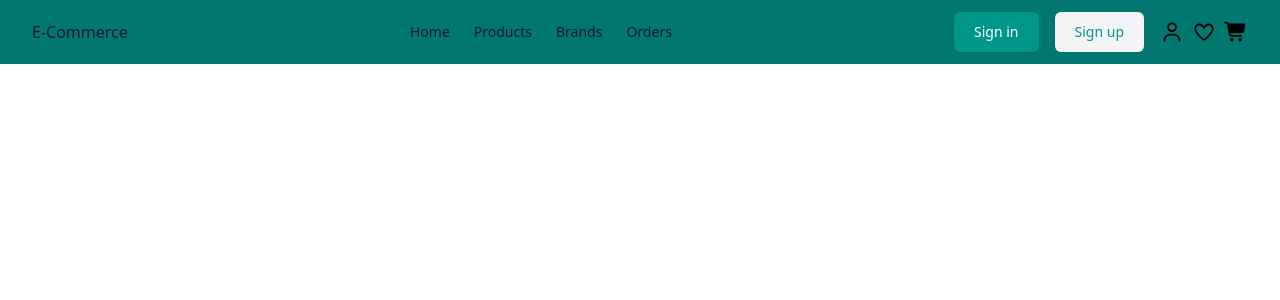
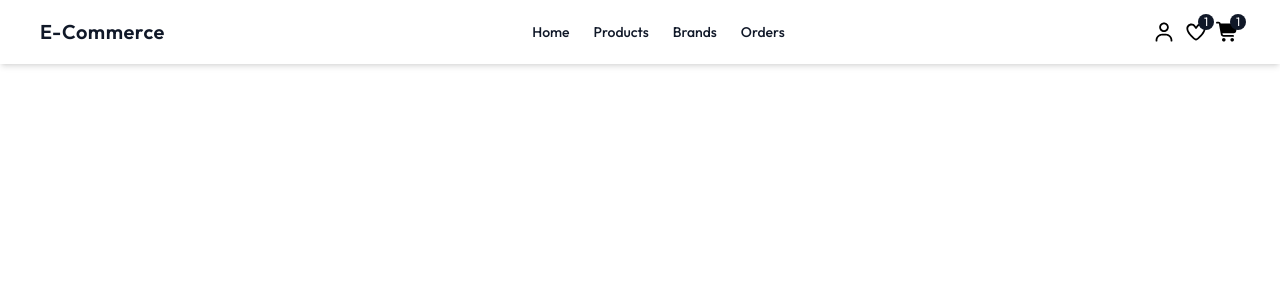
Before and after one commit to Mohammed-A7med/E-commerce, a React (Vite) app: page / in a window 1280 px wide. Shown: the top 300 px of the page. Built offline with nearby package versions, Linux system fonts and the light colour scheme.

Commit message:
feat(navbar): enhance structure and add Badge component for icons

```diff
--- a/src/index.css
+++ b/src/index.css
@@ -1 +1,6 @@
+@import url("https://fonts.googleapis.com/css2?family=Outfit:wght@100..900&family=Prata&display=swap");
 @import "tailwindcss";
+
+* {
+  font-family: "Outfit", sans-serif;
+}
--- a/src/shared/Navbar/Navbar.tsx
+++ b/src/shared/Navbar/Navbar.tsx
@@ -1,12 +1,13 @@
-import { Link } from "react-router-dom";
+import { useState } from "react";
+import { NavLink } from "react-router-dom";
+
 import UserIcon from "../../components/Icons/UserIcon";
 import HeartIcon from "../../components/Icons/HeartIcon";
 import CartShoppingIcon from "../../components/Icons/CartShoppingIcon";
 import MenuIcon from "../../components/Icons/MenuIcon";
+import Badge from "../Ui/Badge";
 
-export default function Navbar() {
 const basePath = "/dashboard";
-
 const navLinks = [
   { to: `${basePath}/home`, label: "Home" },
   { to: `${basePath}/products`, label: "Products" },
@@ -14,67 +15,100 @@ export default function Navbar() {
   { to: `${basePath}/orders`, label: "Orders" },
 ];
 
+export default function Navbar() {
+  const [isMenuOpen, setIsMenuOpen] = useState(false);
+
+  const handleToggleMenu = () => setIsMenuOpen((prev) => !prev);
+  const handleCloseMenu = () => setIsMenuOpen(false);
+
   return (
-    <header className="bg-teal-700">
-      <div className="px-4 sm:px-6 lg:px-8">
-        <div className="flex h-16 items-center justify-between ">
-          <div className="md:flex md:items-center md:gap-12">
-            <Link className="block text-gray-900" to={basePath}>
+    <nav className="shadow-md px-4 sm:px-6 lg:px-10 bg-white relative z-50">
+      <div className="flex h-16 items-center justify-between">
+        {/* Logo */}
+        <NavLink
+          to={basePath}
+          className="text-xl font-semibold text-gray-900 tracking-wide hover:text-cyan-400 transition"
+        >
           <span className="sr-only">Home</span>
           E-Commerce
-            </Link>
-          </div>
+        </NavLink>
 
-          <div className="hidden md:block">
-            <nav aria-label="Global">
-              <ul className="flex items-center gap-6 text-sm">
+        {/* main Nav */}
+        <ul className="hidden md:flex items-center gap-6 text-sm font-medium">
           {navLinks.map(({ to, label }) => (
             <li key={label}>
-                    <Link
-                      className="text-gray-900 transition hover:text-cyan-400"
+              <NavLink
                 to={to}
+                className={({ isActive }) =>
+                  `transition-colors hover:text-cyan-400 ${
+                    isActive ? "text-cyan-400" : "text-gray-900"
+                  }`
+                }
               >
                 {label}
-                    </Link>
+              </NavLink>
             </li>
           ))}
         </ul>
-            </nav>
+
+        {/* Icons + Mobile Menu */}
+        <div className="flex items-center gap-4">
+          <div className="flex items-center gap-2">
+            <UserIcon className="hidden sm:flex" />
+            <div className="relative">
+              <HeartIcon className="hover:text-cyan-400 transition" />
+              <Badge value={1} />
             </div>
-
-          <div className="flex items-center gap-4">
-            <div className="sm:flex sm:gap-4">
-              <Link
-                className="rounded-md bg-teal-600 px-5 py-2.5 text-sm font-medium text-white shadow-sm dark:hover:bg-teal-500"
-                to="/login"
-              >
-                Sign in
-              </Link>
-
-              <div className="hidden sm:flex">
-                <Link
-                  className="rounded-md bg-gray-100 px-5 py-2.5 text-sm font-medium text-teal-600 dark:bg-gray-800 dark:text-white dark:hover:text-white/75"
-                  to="/register"
-                >
-                  Sign up
-                </Link>
+            <div className="relative">
+              <CartShoppingIcon className="hover:text-cyan-400 transition" />
+              <Badge value={1} />
             </div>
           </div>
 
-            <div className="icons flex gap-2">
-              <UserIcon className="hidden sm:flex" />
-              <HeartIcon />
-              <CartShoppingIcon  />
-            </div>
-
-            <div className="block md:hidden">
-              <button className="rounded-sm bg-gray-200 p-2 text-gray-900 transition hover:text-gray-900/75 dark:bg-gray-800">
+          {/* Mobile Menu Button */}
+          <button
+            onClick={handleToggleMenu}
+            aria-label="Toggle Menu"
+            className="md:hidden rounded bg-gray-100 p-2 text-gray-900 hover:bg-gray-200 transition"
+          >
             <MenuIcon />
           </button>
         </div>
       </div>
+
+      {/* Mobile Menu Overlay */}
+      {isMenuOpen && (
+        <div className="md:hidden bg-white shadow-inner border-t border-gray-200 animate-slideDown">
+          <ul className="flex flex-col items-center gap-4 py-6 text-base font-medium">
+            {navLinks.map(({ to, label }) => (
+              <li key={label}>
+                <NavLink
+                  to={to}
+                  onClick={handleCloseMenu}
+                  className={({ isActive }) =>
+                    `block px-4 py-2 rounded transition-colors duration-200 hover:text-cyan-400 ${
+                      isActive ? "text-cyan-400" : "text-gray-900"
+                    }`
+                  }
+                >
+                  {label}
+                </NavLink>
+              </li>
+            ))}
+          </ul>
+
+          {/* Close button */}
+          <div className="flex justify-center border-t border-gray-200 py-3">
+            <button
+              onClick={handleCloseMenu}
+              aria-label="Close Menu"
+              className="text-gray-900 hover:text-cyan-400 transition"
+            >
+              Close
+            </button>
           </div>
         </div>
-    </header>
+      )}
+    </nav>
   );
 }
--- /dev/null
+++ b/src/shared/Ui/Badge.tsx
@@ -0,0 +1,14 @@
+interface BadgeProps {
+  value?: number;
+  className?: string;
+}
+
+export default function Badge({ value, className = "" }: BadgeProps) {
+  return (
+    <span
+      className={`absolute -top-1.5 -right-1.5 bg-gray-900 text-white text-xs w-4 h-4 flex items-center justify-center rounded-full ${className}`}
+    >
+      {value}
+    </span>
+  );
+}
```
Also changed, not shown: src/assets/navbar-logo.png (added). Lines whose indentation alone changed are shown as unchanged.
